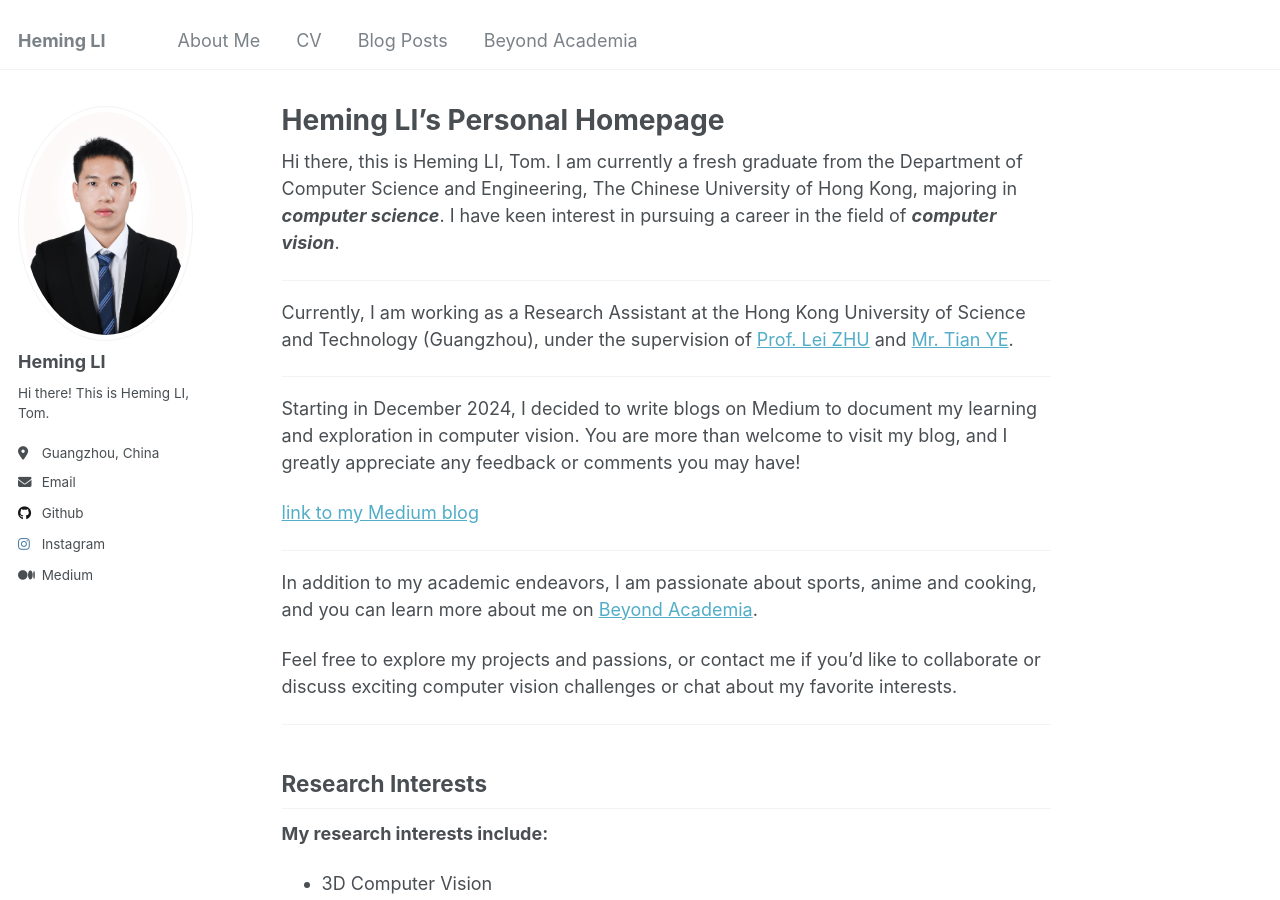
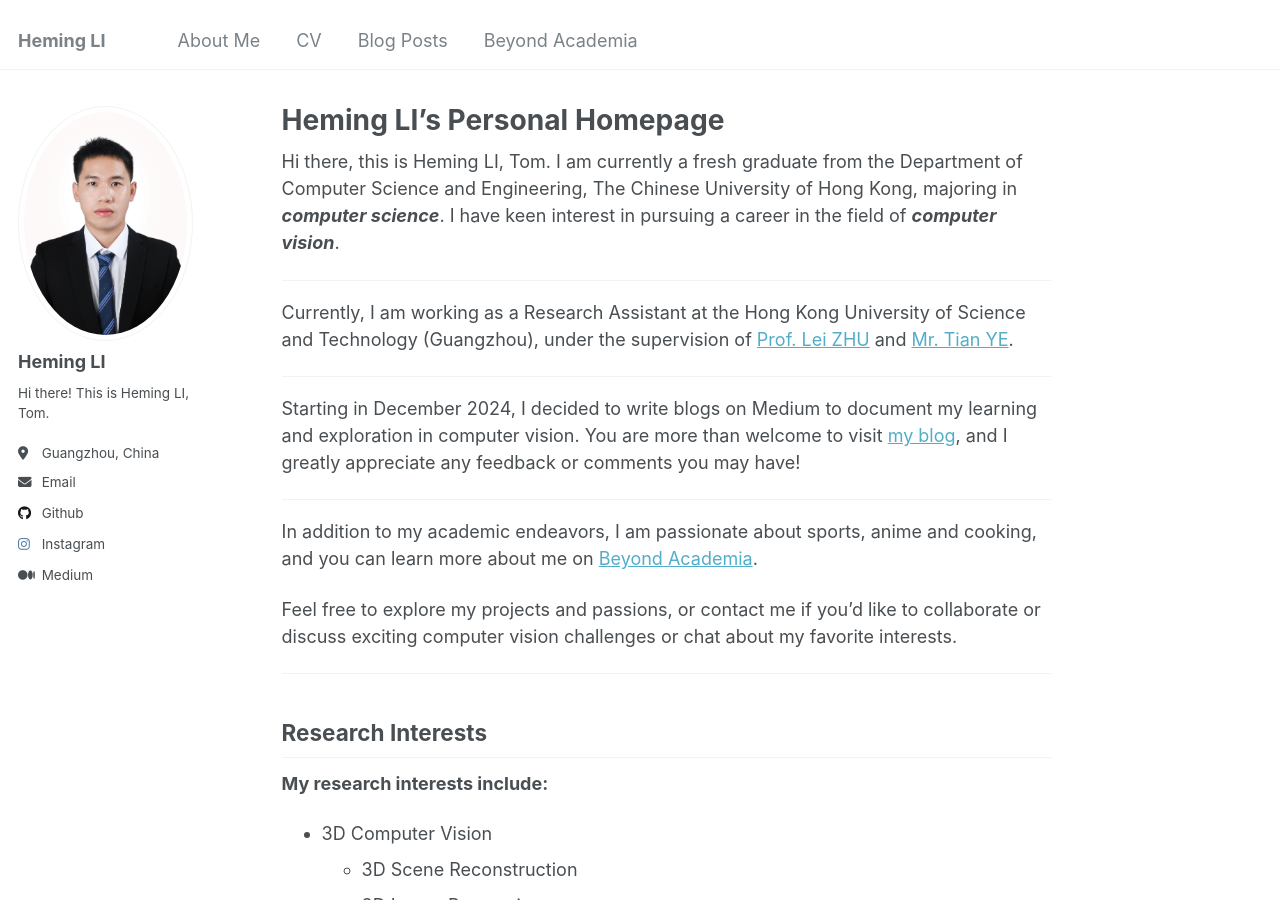
Before and after one commit to Tom-Liii/Tom-Liii.github.io, a Jekyll site: the page built from _pages/about.md, in a window 1280 px wide and 900 px high. Built offline with Jekyll 4.4.1, drawn with Linux system fonts in a browser that asks for light colours.

Commit message:
modified:   _pages/about.md

```diff
--- a/_pages/about.md
+++ b/_pages/about.md
@@ -14,9 +14,7 @@ Currently, I am working as a Research Assistant at the Hong Kong University of S
 
 ---
 
-Starting in December 2024, I decided to write blogs on Medium to document my learning and exploration in computer vision. You are more than welcome to visit my blog, and I greatly appreciate any feedback or comments you may have!
-
-[link to my Medium blog](https://medium.com/@heming7266)
+Starting in December 2024, I decided to write blogs on Medium to document my learning and exploration in computer vision. You are more than welcome to visit [my blog](https://medium.com/@heming7266), and I greatly appreciate any feedback or comments you may have!
 
 ---
 
```
